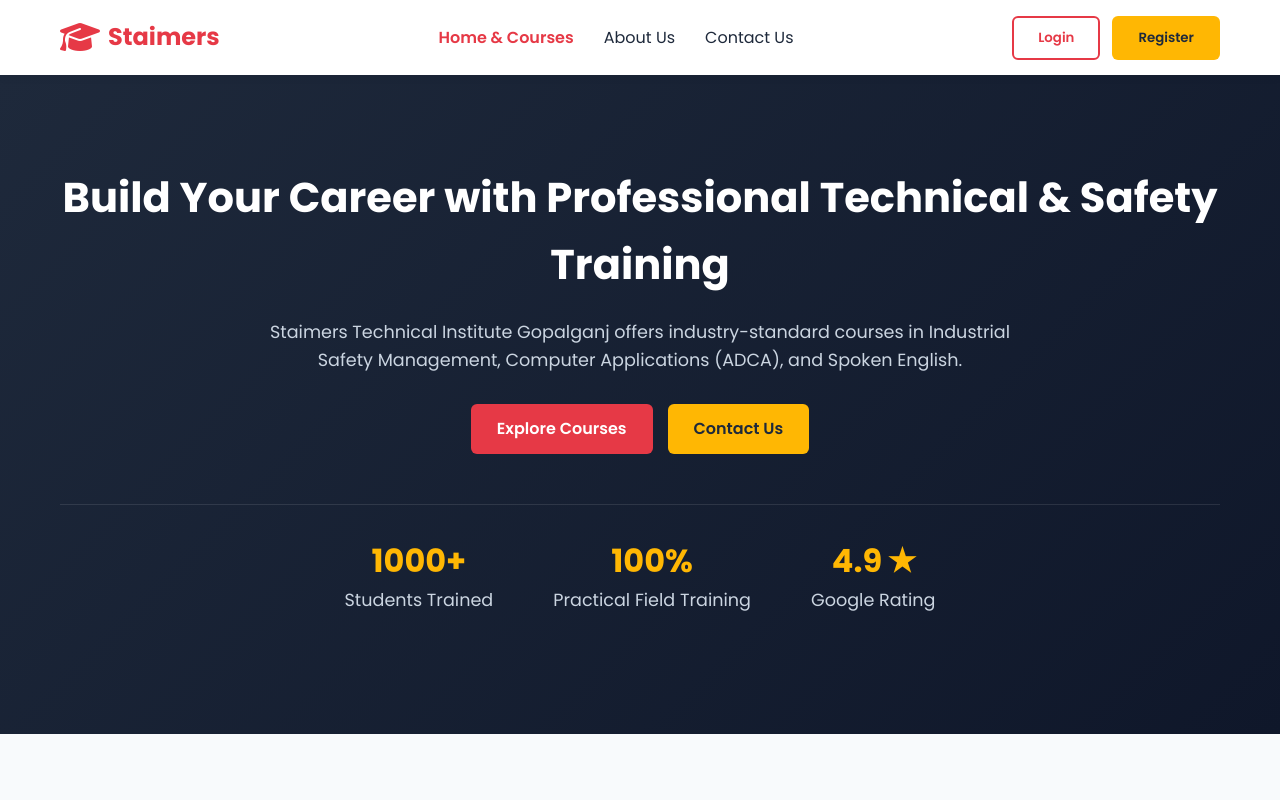
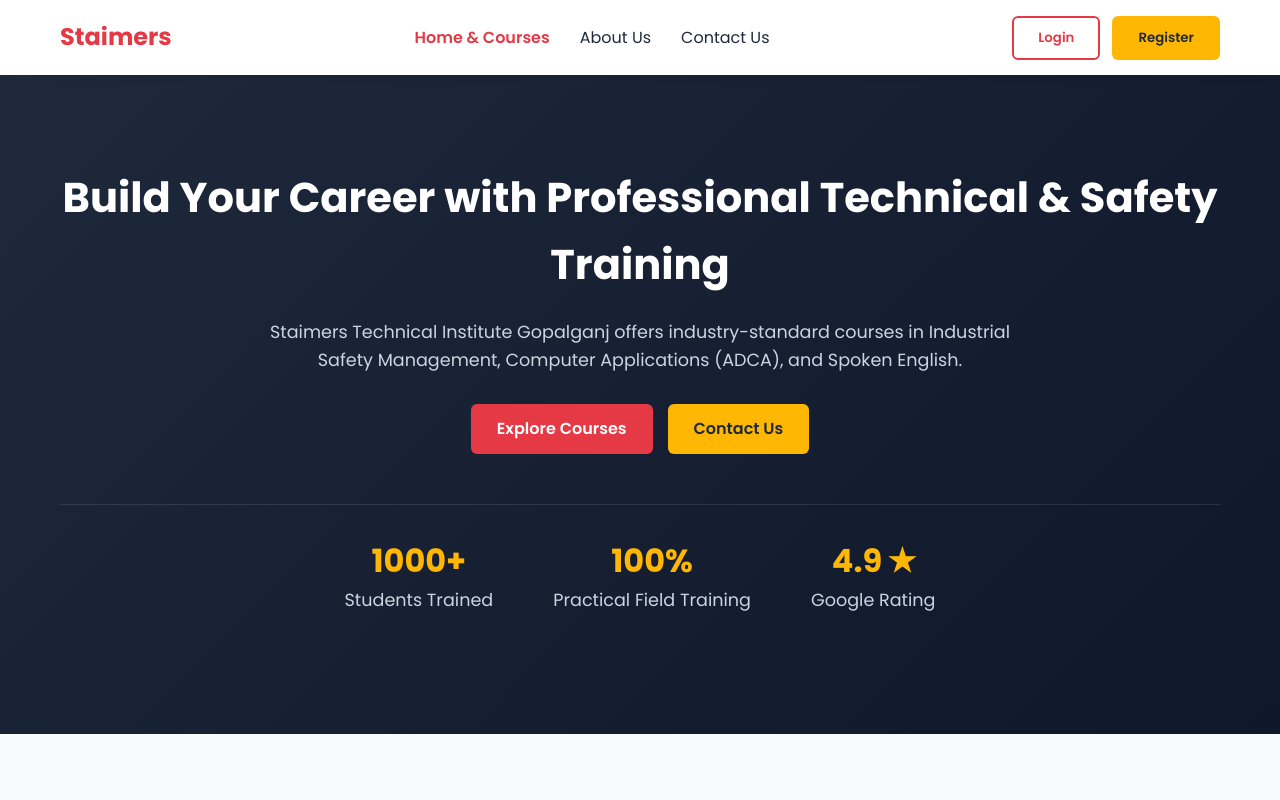
Before and after one commit to BishuSingh005/Staimers, a plain HTML site: page index.html in a window 1280 px wide. Shown: the top 800 px of the page. Drawn offline with Linux system fonts and the light colour scheme; no server answers.

Commit message:
Remove logo icon
Removed logo icon from header.

```diff
--- a/index.html
+++ b/index.html
@@ -15,7 +15,7 @@
     <header>
         <div class="container nav-container">
             <div class="logo">
-                <i class="fa-solid fa-graduation-cap logo-icon"></i>
+                <i class=></i>
                 <span>Staimers</span>
             </div>
             <nav>
```
